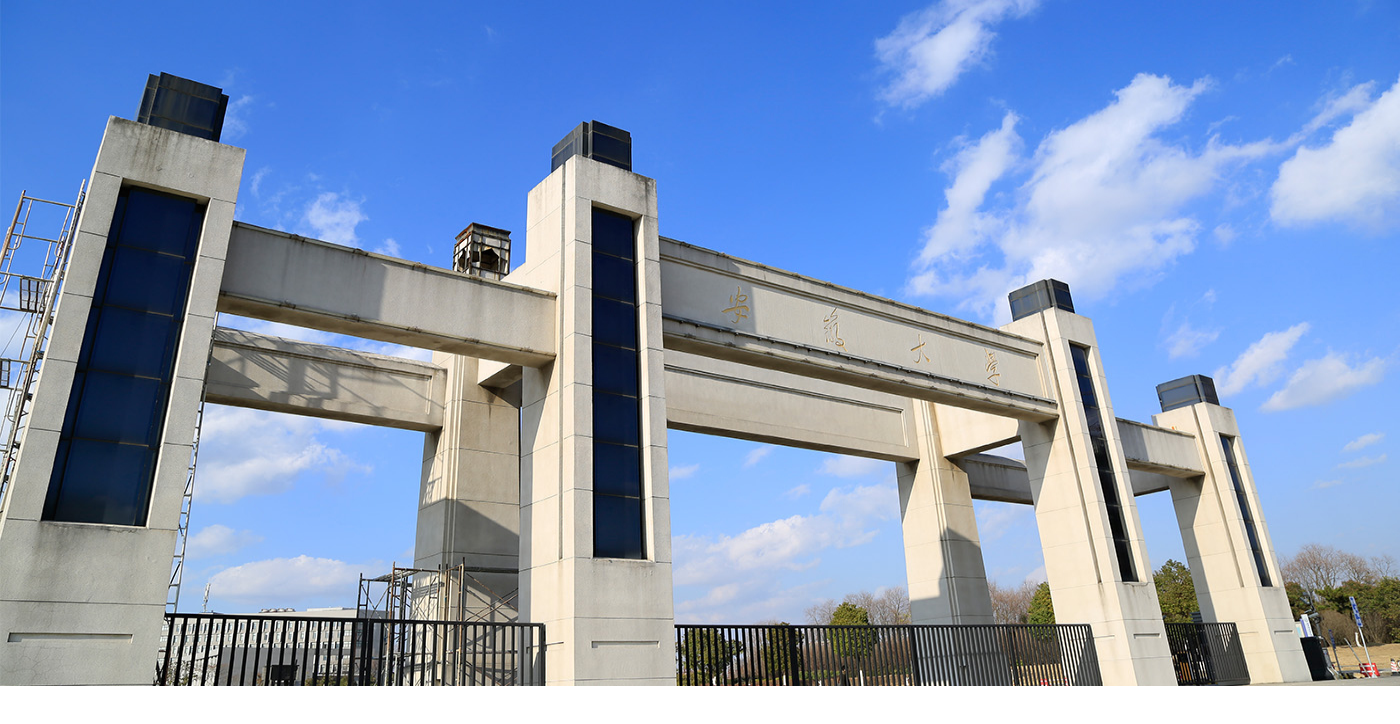
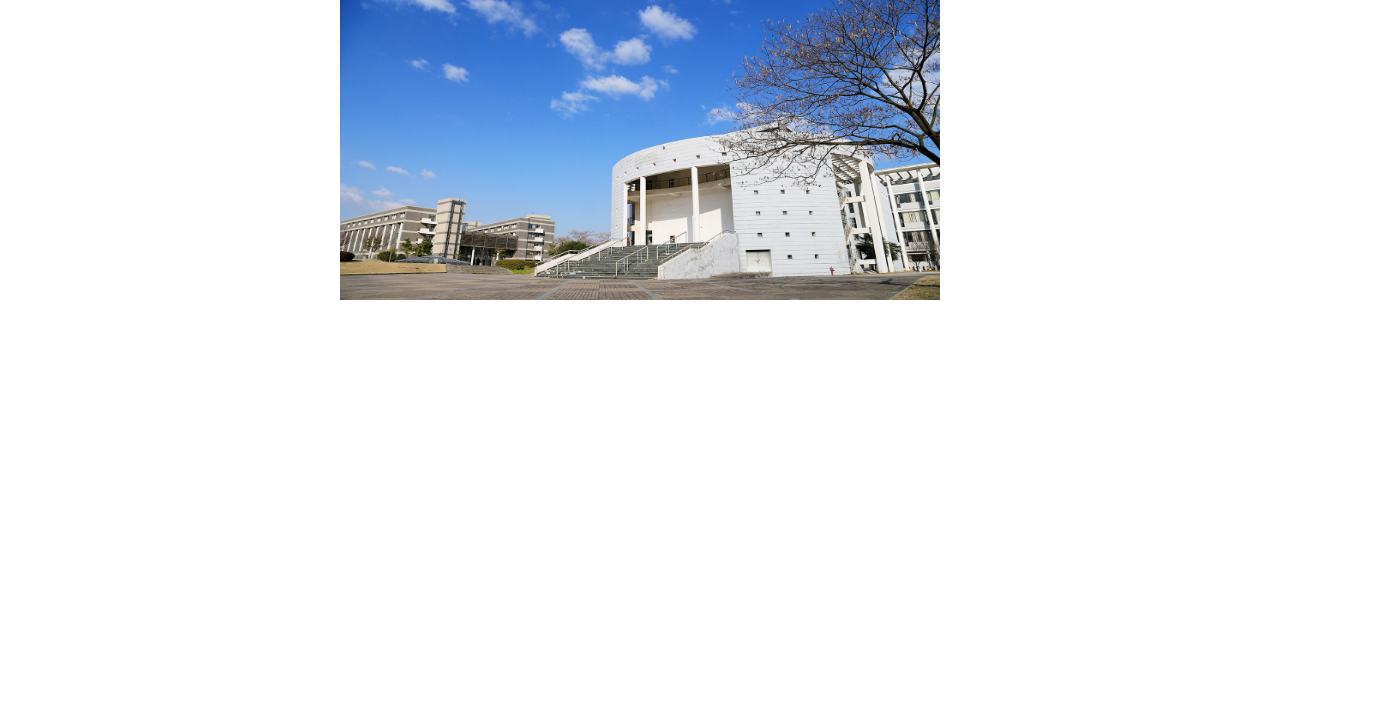
Before and after one commit to ms-1995/js_test, a plain HTML site: page slider/index.html in a window 1280 px wide. Shown: the whole page, 1400 px wide, since content can reach past the window. Drawn offline with Linux system fonts and the light colour scheme.

Commit message:
左滑left

```diff
--- a/slider/index.html
+++ b/slider/index.html
@@ -6,6 +6,7 @@
 	<link rel="stylesheet" href="style/reset.css">
 	<style>
 		#slider {
+			margin: 0 auto;
 			overflow: hidden;
 		}
 		#slider ul {
@@ -14,6 +15,7 @@
 		#slider ul li {
 			position: absolute;
 			float: left;
+			width: 100%;
 			height: 100%;
 		}
 		#slider ul li img {
@@ -23,20 +25,37 @@
 	</style>
 	<script>
 		window.onload = function(){
-			let width = 1400;
-			let height = 686;
+			let width = 600;
+			let height = 300;
+			let slider_time = 5000;
+			let x = 100;
 			let slider = document.getElementById('slider');
 			let slider_list = slider.getElementsByTagName('ul')[0];
 			let slider_li = slider_list.getElementsByTagName('li');
 			slider.style.width = width+'px';
-			slider_list.style.width = width*4+'px';
+			slider_list.style.width = width+'px';
 			slider_list.style.height = height+'px';
 			for(var value of slider_li) {
 				value.style.width = width+'px';
-				value.style.left = '-100%';
-				console.log(value.innerHTML);
+				value.style.left = -x+'%';
 			}
-			slider_li[1].style.left = '0';
+			slider_li[0].style.left = '0%';
+			let count = 3;
+			setInterval(
+				function(){
+					count++;
+					let left = 0;
+					let a = setInterval(
+						function(){
+							left = left+1;
+							slider_li[count%4].style.left = left+'%';
+							slider_li[(count+1)%4].style.left = (left-x)+'%';
+							if(left === 100){
+								slider_li[(count)%4].style.left = -x+'%';
+								clearInterval(a);
+							}
+						},5);
+				},slider_time);
 		}
 	</script>
 </head>
```
